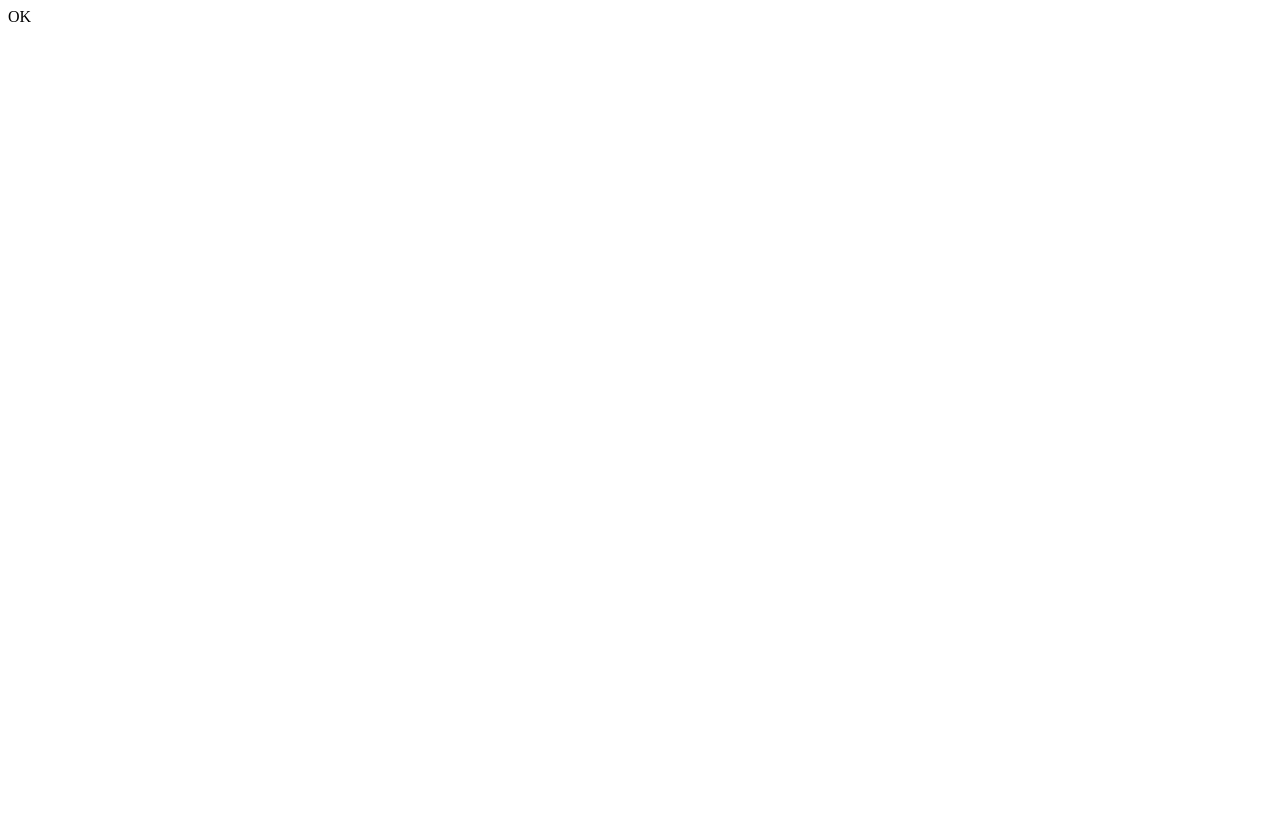
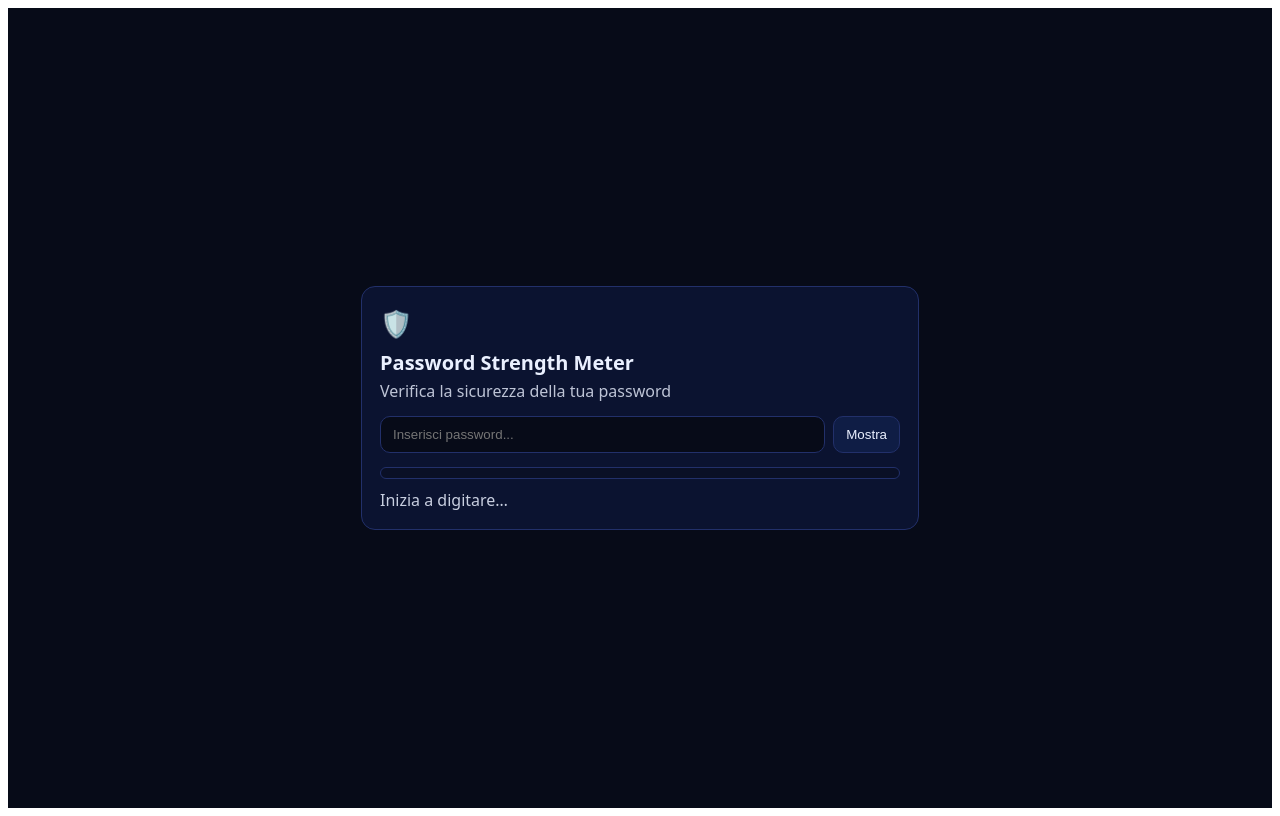
Before and after one commit to Mrluck18/Password-Strength-Meter, a React (Vite) app: page / in a window 1280 px wide. Built offline with nearby package versions, Linux system fonts and the light colour scheme.

Commit message:
Aggiunta schermata input password

```diff
--- a/src/App.tsx
+++ b/src/App.tsx
@@ -1,3 +1,6 @@
+import React from "react";
+import PasswordInput from "./PasswordInput";
+
 export default function App() {
-  return <div>OK</div>;
+  return <PasswordInput />;
 }
--- /dev/null
+++ b/src/PasswordInput.css
@@ -0,0 +1,15 @@
+.page { min-height: 100vh; display: grid; place-items: center; background: #070b18; color: #eaf0ff; font-family: system-ui, sans-serif; }
+.card { width: min(520px, 92vw); background: #0b1330; border: 1px solid #22306a; border-radius: 14px; padding: 18px; }
+.header { margin-bottom: 14px; }
+.icon { font-size: 26px; }
+.title { margin: 8px 0 4px; font-size: 20px; }
+.subtitle { margin: 0; opacity: 0.8; }
+
+.inputRow { display: flex; gap: 8px; }
+.input { flex: 1; padding: 10px 12px; border-radius: 10px; border: 1px solid #22306a; background: #070b18; color: inherit; }
+.toggle { padding: 10px 12px; border-radius: 10px; border: 1px solid #22306a; background: #0f1d45; color: inherit; cursor: pointer; }
+
+.barBg { height: 10px; background: #0a1026; border: 1px solid #22306a; border-radius: 999px; margin-top: 14px; overflow: hidden; }
+.barFill { height: 100%; background: #2d7dff; width: 0%; }
+
+.status { margin: 10px 0 0; opacity: 0.85; }
--- /dev/null
+++ b/src/PasswordInput.tsx
@@ -0,0 +1,39 @@
+import React, { useState } from "react";
+import "./PasswordInput.css";
+
+export default function PasswordInput() {
+  const [password, setPassword] = useState("");
+  const [show, setShow] = useState(false);
+
+  return (
+    <main className="page">
+      <section className="card">
+        <header className="header">
+          <div className="icon" aria-hidden="true">🛡️</div>
+          <h1 className="title">Password Strength Meter</h1>
+          <p className="subtitle">Verifica la sicurezza della tua password</p>
+        </header>
+
+        <div className="inputRow">
+          <input
+            className="input"
+            type={show ? "text" : "password"}
+            value={password}
+            onChange={(e) => setPassword(e.target.value)}
+            placeholder="Inserisci password..."
+            autoComplete="new-password"
+          />
+          <button className="toggle" type="button" onClick={() => setShow((v) => !v)}>
+            {show ? "Nascondi" : "Mostra"}
+          </button>
+        </div>
+
+        <div className="barBg" aria-hidden="true">
+          <div className="barFill" style={{ width: "0%" }} />
+        </div>
+
+        <p className="status">Inizia a digitare…</p>
+      </section>
+    </main>
+  );
+}
```
